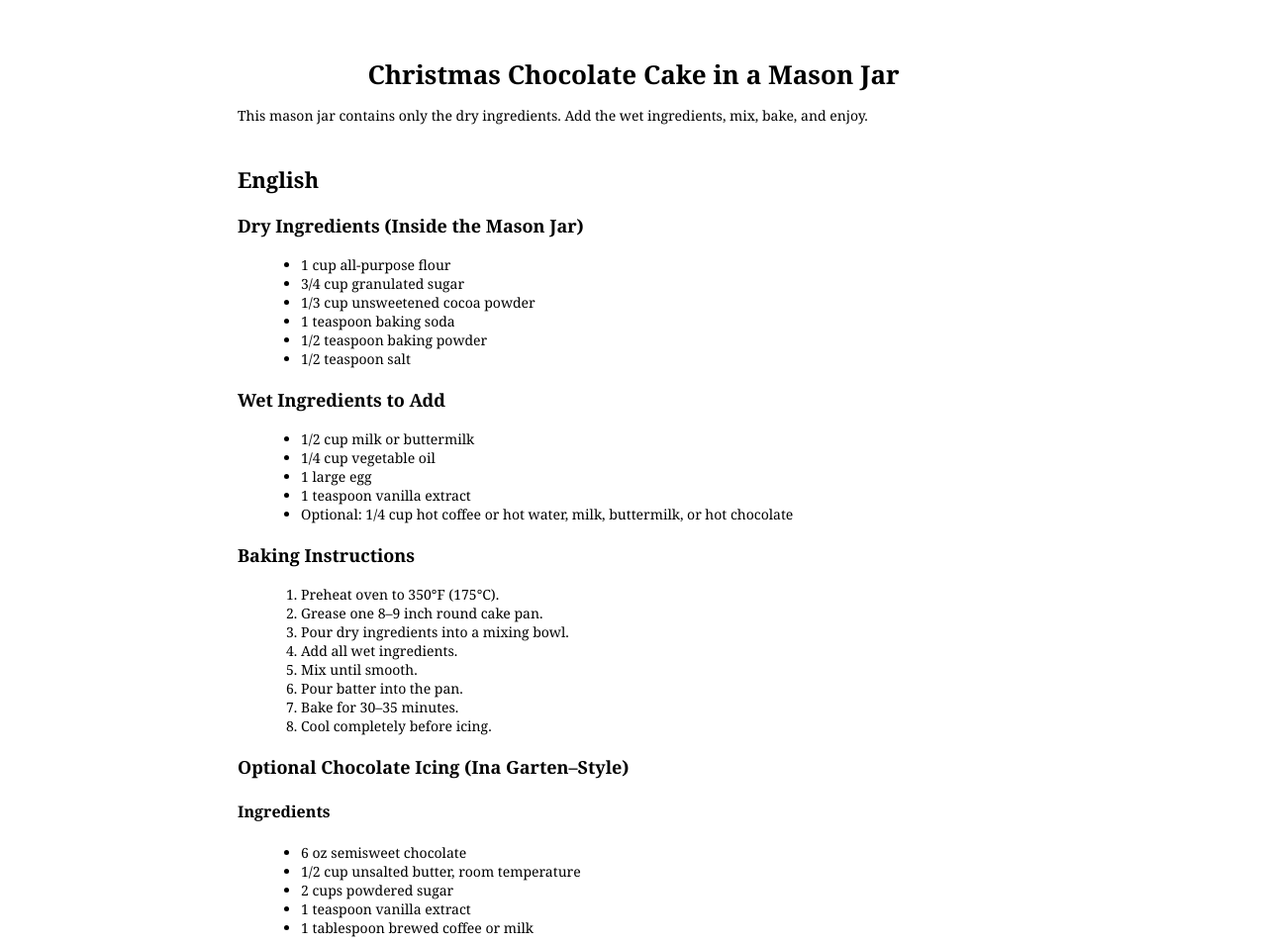
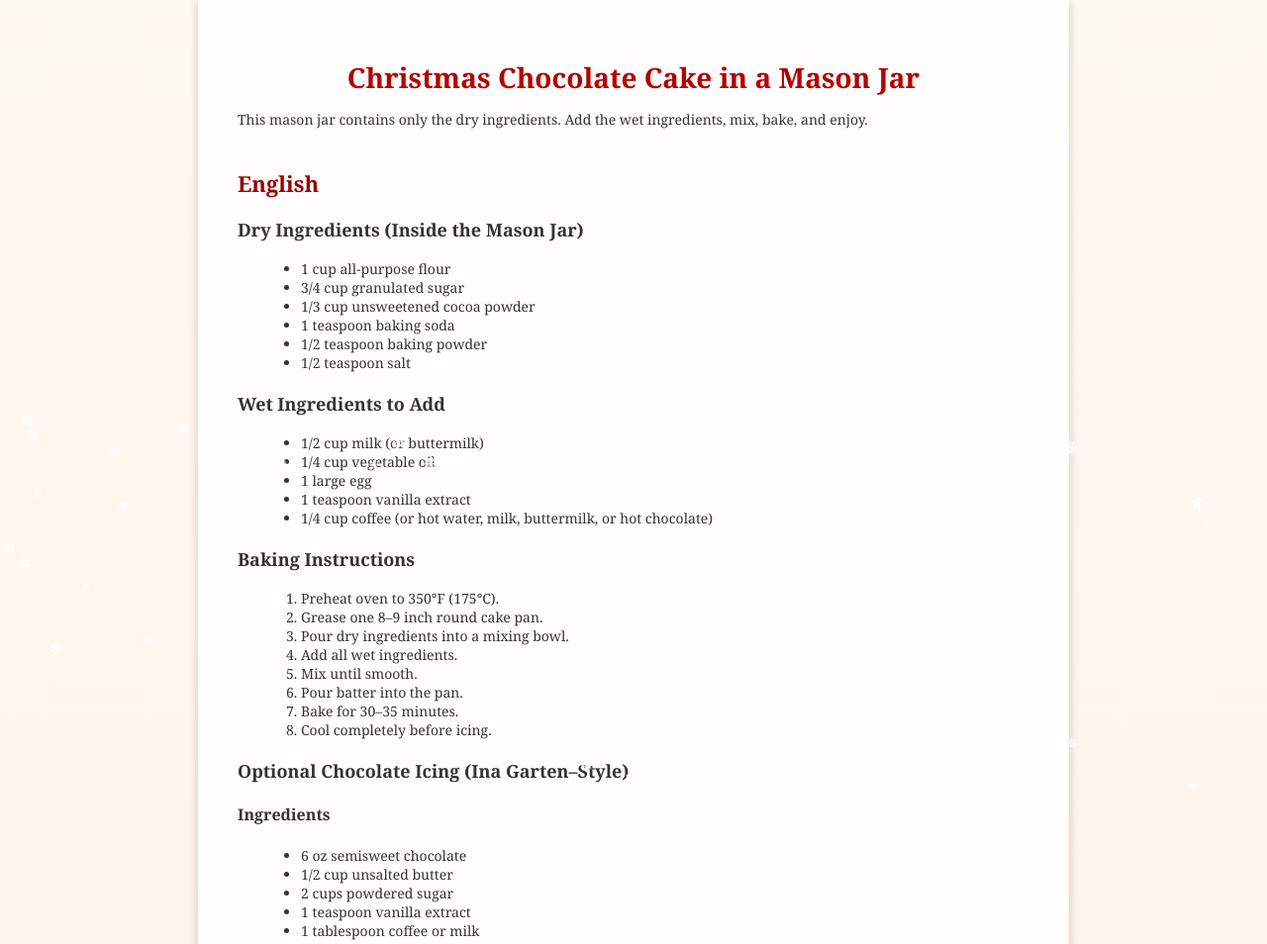
Before and after one commit to svq5jb9p6r-eng/alex-chocolate-cake1, a plain HTML site: page index.html in a window 1280 px wide. Shown: the top 954 px of the page at 99% size. Drawn offline with Linux system fonts and the light colour scheme.

Commit message:
Update index.html

```diff
--- a/index.html
+++ b/index.html
@@ -4,32 +4,55 @@
 <meta charset="UTF-8">
 <meta name="viewport" content="width=device-width, initial-scale=1.0">
 <title>Christmas Chocolate Cake in a Mason Jar</title>
-
 <style>
 body {
     font-family: Georgia, "Times New Roman", serif;
-    background: white;
-    color: black;
+    background: linear-gradient(to bottom, #fffaf0 0%, #ffe6e6 100%);
+    color: #333;
     margin: 0;
     padding: 0;
+    position: relative;
+    overflow-x: hidden;
+}
+
+/* Snowflakes animation */
+.snowflake {
+    position: absolute;
+    top: -10px;
+    color: #fff;
+    font-size: 1em;
+    user-select: none;
+    z-index: 9999;
+    animation-name: fall;
+    animation-timing-function: linear;
+    animation-iteration-count: infinite;
+}
+
+@keyframes fall {
+    0% { transform: translateY(0) rotate(0deg); }
+    100% { transform: translateY(100vh) rotate(360deg); }
 }
 
 .container {
     max-width: 800px;
     margin: auto;
     padding: 40px;
+    background: rgba(255,255,255,0.9);
+    box-shadow: 0 0 10px rgba(0,0,0,0.2);
 }
 
 h1 {
     text-align: center;
-    font-size: 26px;
+    font-size: 28px;
     margin-bottom: 10px;
+    color: #b30000;
 }
 
 h2 {
     font-size: 22px;
     margin-top: 40px;
     page-break-before: always;
+    color: #990000;
 }
 
 h3 {
@@ -47,18 +70,39 @@ ul, ol {
 
 hr {
     border: none;
-    border-top: 1px solid black;
+    border-top: 1px solid #b30000;
     margin: 40px 0;
 }
 
 @media print {
     body {
         margin: 0;
+        background: white;
+    }
+    .container {
+        background: white;
+        box-shadow: none;
+    }
+    .snowflake {
+        display: none;
     }
 }
 </style>
 </head>
 <body>
+
+<!-- Snowflake elements -->
+<script>
+for(let i=0;i<50;i++){
+    const snow=document.createElement('div');
+    snow.className='snowflake';
+    snow.style.left=Math.random()*100+'%';
+    snow.style.fontSize=(Math.random()*10+10)+'px';
+    snow.style.animationDuration=(Math.random()*5+5)+'s';
+    snow.innerHTML='❄';
+    document.body.appendChild(snow);
+}
+</script>
 
 <div class="container">
 
@@ -79,11 +123,11 @@ hr {
 
 <h3>Wet Ingredients to Add</h3>
 <ul>
-<li>1/2 cup milk or buttermilk</li>
+<li>1/2 cup milk (or buttermilk)</li>
 <li>1/4 cup vegetable oil</li>
 <li>1 large egg</li>
 <li>1 teaspoon vanilla extract</li>
-<li>Optional: 1/4 cup hot coffee or hot water, milk, buttermilk, or hot chocolate</li>
+<li>1/4 cup coffee (or hot water, milk, buttermilk, or hot chocolate)</li>
 </ul>
 
 <h3>Baking Instructions</h3>
@@ -102,10 +146,10 @@ hr {
 <h4>Ingredients</h4>
 <ul>
 <li>6 oz semisweet chocolate</li>
-<li>1/2 cup unsalted butter, room temperature</li>
+<li>1/2 cup unsalted butter</li>
 <li>2 cups powdered sugar</li>
 <li>1 teaspoon vanilla extract</li>
-<li>1 tablespoon brewed coffee or milk</li>
+<li>1 tablespoon coffee or milk</li>
 </ul>
 <h4>Instructions</h4>
 <ol>
@@ -132,11 +176,11 @@ hr {
 
 <h3>Ingrédients liquides à ajouter</h3>
 <ul>
-<li>1/2 tasse de lait ou babeurre</li>
+<li>1/2 tasse de lait (ou babeurre)</li>
 <li>1/4 tasse d’huile végétale</li>
 <li>1 gros œuf</li>
 <li>1 cuillère à café de vanille</li>
-<li>Optionnel : 1/4 tasse de café chaud ou eau chaude, lait, babeurre ou chocolat chaud</li>
+<li>1/4 tasse de café (ou eau chaude, lait, babeurre ou chocolat chaud)</li>
 </ul>
 
 <h3>Instructions</h3>
@@ -154,10 +198,10 @@ hr {
 <h4>Ingrédients</h4>
 <ul>
 <li>170 g de chocolat mi-sucré</li>
-<li>125 ml de beurre non salé, à température ambiante</li>
+<li>1/2 tasse de beurre</li>
 <li>500 ml de sucre glace</li>
 <li>1 cuillère à café de vanille</li>
-<li>1 cuillère à soupe de café ou de lait</li>
+<li>1 cuillère à soupe de café ou lait</li>
 </ul>
 <h4>Instructions</h4>
 <ol>
@@ -184,11 +228,11 @@ hr {
 
 <h3>Ingredientes líquidos a adicionar</h3>
 <ul>
-<li>1/2 xícara de leite ou leitelho (buttermilk / babeurre)</li>
+<li>1/2 xícara de leite (ou leitelho)</li>
 <li>1/4 xícara de óleo vegetal</li>
 <li>1 ovo grande</li>
 <li>1 colher de chá de baunilha</li>
-<li>Opcional: 1/4 xícara de café quente ou água quente, leite, leitelho ou chocolate quente</li>
+<li>1/4 xícara de café (ou água quente, leite, leitelho ou chocolate quente)</li>
 </ul>
 
 <h3>Instruções</h3>
@@ -206,7 +250,7 @@ hr {
 <h4>Ingredientes</h4>
 <ul>
 <li>170 g de chocolate meio amargo</li>
-<li>1/2 xícara de manteiga sem sal, em temperatura ambiente</li>
+<li>1/2 xícara de manteiga</li>
 <li>2 xícaras de açúcar de confeiteiro</li>
 <li>1 colher de chá de baunilha</li>
 <li>1 colher de sopa de café ou leite</li>
```
